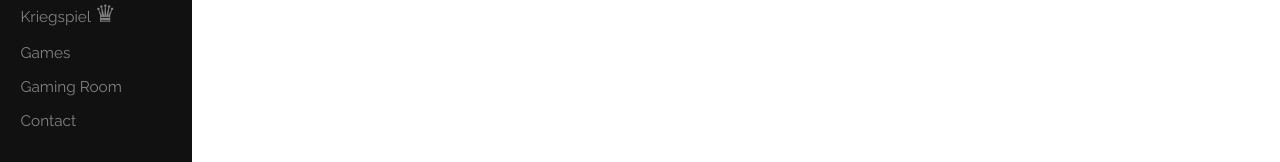
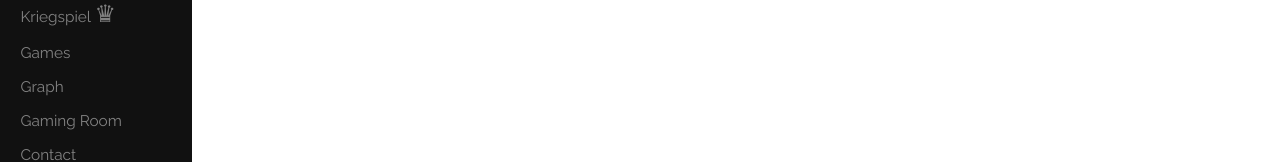
Before and after one commit to PicInfiniti/picinfiniti.github.io, a plain HTML site: page index.html in a window 1280 px wide. Shown: the part 190-352 px from the top of the page. Drawn offline with nearby package versions, Linux system fonts and the light colour scheme.

Commit message:
add graph link

```diff
--- a/index.html
+++ b/index.html
@@ -43,6 +43,7 @@
       <a href="https://chess.picinfiniti.net/" target="blank">Chess <span style="font-size: min(3vh, 3vw);">♞</span></a>
       <a href="https://kriegspiel.picinfiniti.net/" target="blank">Kriegspiel <span style="font-size: min(3vh, 3vw);">♛</span></a>
       <a href="https://www.chiark.greenend.org.uk/~sgtatham/puzzles/" target="blank">Games</a>
+        <a href="https://graph.picinfiniti.net/" target="blank">Graph</a>
       <!-- <a href="/views/manga.html" target="blank">Manga ♥</a> -->
       <a href="/views/gaming_room.html" target="blank">Gaming Room</a>
       <a href="#">Contact</a>
```
